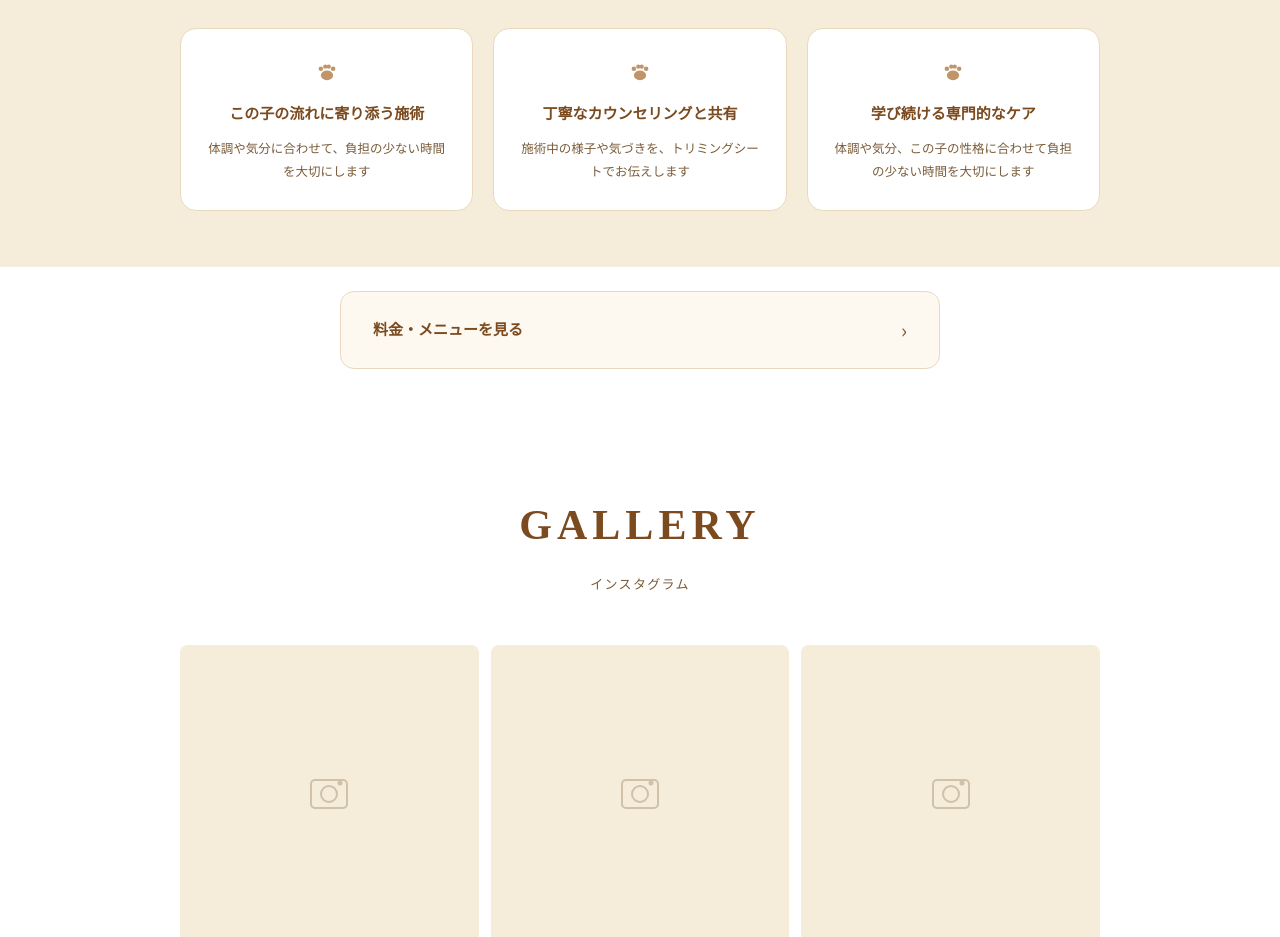
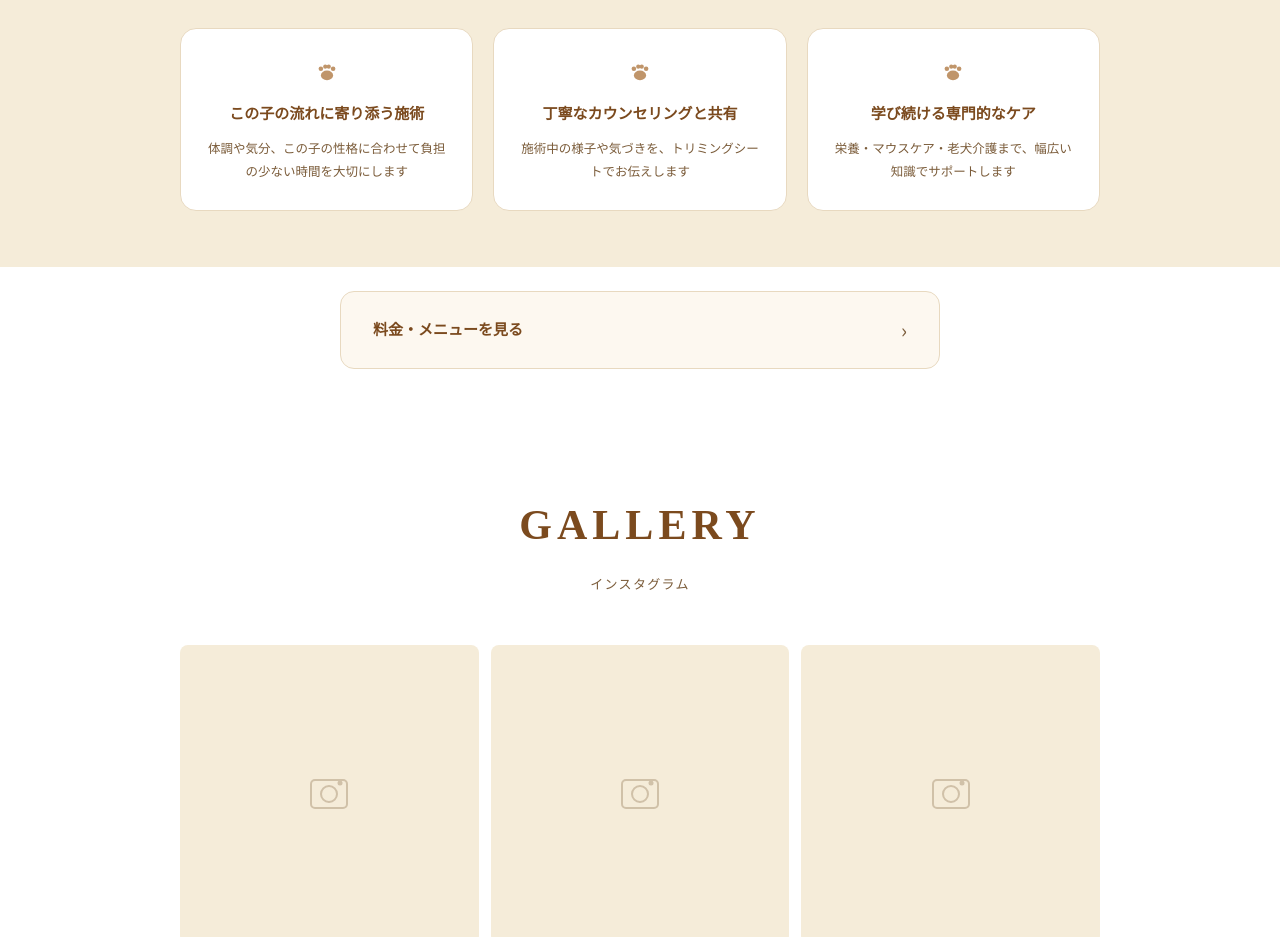
Before and after one commit to haru8155/pet-salon-lp, a React (Vite) app: page / in a window 1280 px wide. Shown: the part 900-1837 px from the top of the page. Built offline with nearby package versions, Linux system fonts and the light colour scheme.

Commit message:
特長カードの説明文修正対象を1つ目のカードに修正

```diff
--- a/src/App.jsx
+++ b/src/App.jsx
@@ -288,7 +288,7 @@ export default function App() {
               <PawIcon className="feature-paw" />
             </div>
             <p className="feature-heading">この子の流れに寄り添う施術</p>
-            <p className="feature-text">体調や気分に合わせて、負担の少ない時間を大切にします</p>
+            <p className="feature-text">体調や気分、この子の性格に合わせて負担の少ない時間を大切にします</p>
           </div>
           <div className="feature-card reveal">
             <div className="feature-icon">
@@ -302,7 +302,7 @@ export default function App() {
               <PawIcon className="feature-paw" />
             </div>
             <p className="feature-heading">学び続ける専門的なケア</p>
-            <p className="feature-text">体調や気分、この子の性格に合わせて負担の少ない時間を大切にします</p>
+            <p className="feature-text">栄養・マウスケア・老犬介護まで、幅広い知識でサポートします</p>
           </div>
         </div>
       </section>
```
